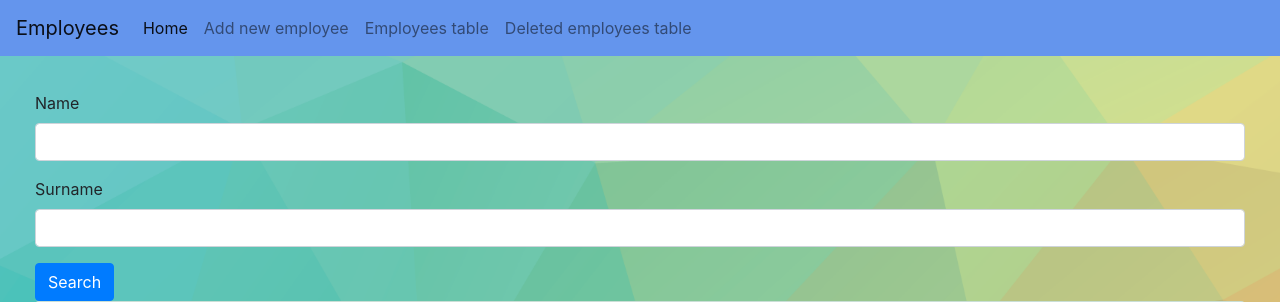
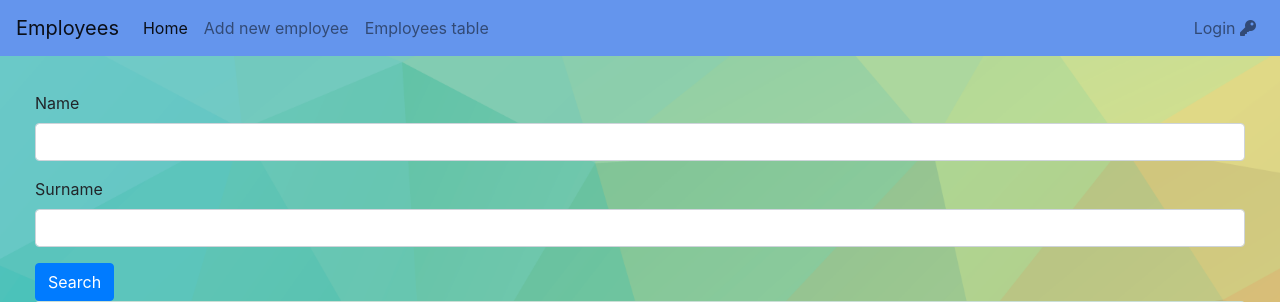
Before and after one commit to MaciejSadlok/EmployeesDjango, a Django app: page /main/employees/ in a window 1280 px wide. Shown: the top 302 px of the page. Run offline with Django 3.2, Linux system fonts and the light colour scheme; data comes from the database, SQL or seed files in the repository; both versions use the stored data as it was after the commit; some libraries are stand-ins or nearby versions.

Commit message:
Added user login feature

```diff
--- a/Employee/urls.py
+++ b/Employee/urls.py
@@ -2,8 +2,11 @@ from django.contrib import admin
 from django.urls import path, include
 from django.conf import settings
 from django.conf.urls.static import static
+from django.contrib.auth import views as auth_views
 
 urlpatterns = [
     path('admin/', admin.site.urls),
     path('main/', include('main.urls')),
+    path('login/', auth_views.LoginView.as_view(template_name='registration/login.html'), name='login'),
+    path('logout/', auth_views.LogoutView.as_view(), name='logout')
 ] + static(settings.MEDIA_URL, document_root=settings.MEDIA_ROOT)
--- a/main/views.py
+++ b/main/views.py
@@ -1,3 +1,4 @@
+from django.contrib.auth.mixins import LoginRequiredMixin
 from django.shortcuts import render, redirect
 from .models import Employee
 from django.views import View
@@ -26,7 +27,7 @@ class DeleteEmployee(DeleteView):
     success_url = reverse_lazy('main:all-employees')
 
 
-class AddEmployee(CreateView):
+class AddEmployee(LoginRequiredMixin, CreateView):
     model = Employee
     template_name = 'employee_form.html'
     fields = ['name', 'surname', 'hours', 'hourly_pay', 'wage_gross', 'wage_net']
--- a/templates/base.html
+++ b/templates/base.html
@@ -31,7 +31,13 @@
       <a class="nav-item nav-link active" href="/main/index/">Home <span class="sr-only">(current)</span></a>
       <a class="nav-item nav-link" href="/main/add_employee/">Add new employee</a>
       <a class="nav-item nav-link" href="/main/employees/">Employees table</a>
-        <a class="nav-item nav-link" href="#">Deleted employees table</a>
+    </div>
+     <div class="navbar-nav ml-auto">
+      {% if user.is_authenticated %}
+      <a class="nav-item nav-link" href="/logout/">Logout <i class="fas fa-key"></i></a>
+      {% else %}
+      <a class="nav-item nav-link" href="/login/">Login <i class="fas fa-key"></i></a>
+      {% endif %}
     </div>
   </div>
 </nav>
--- /dev/null
+++ b/templates/registration/login.html
@@ -0,0 +1,6 @@
+<form method="post">
+    {% csrf_token %}
+    {{form}}
+        <button type="Submit">Login</button>
+</form>
+<a  href="/main/employees/"><button>Cofnij</button></a>
```
Also changed, not shown: Employee/settings.py (+8 -0 lines), db.sqlite3.
